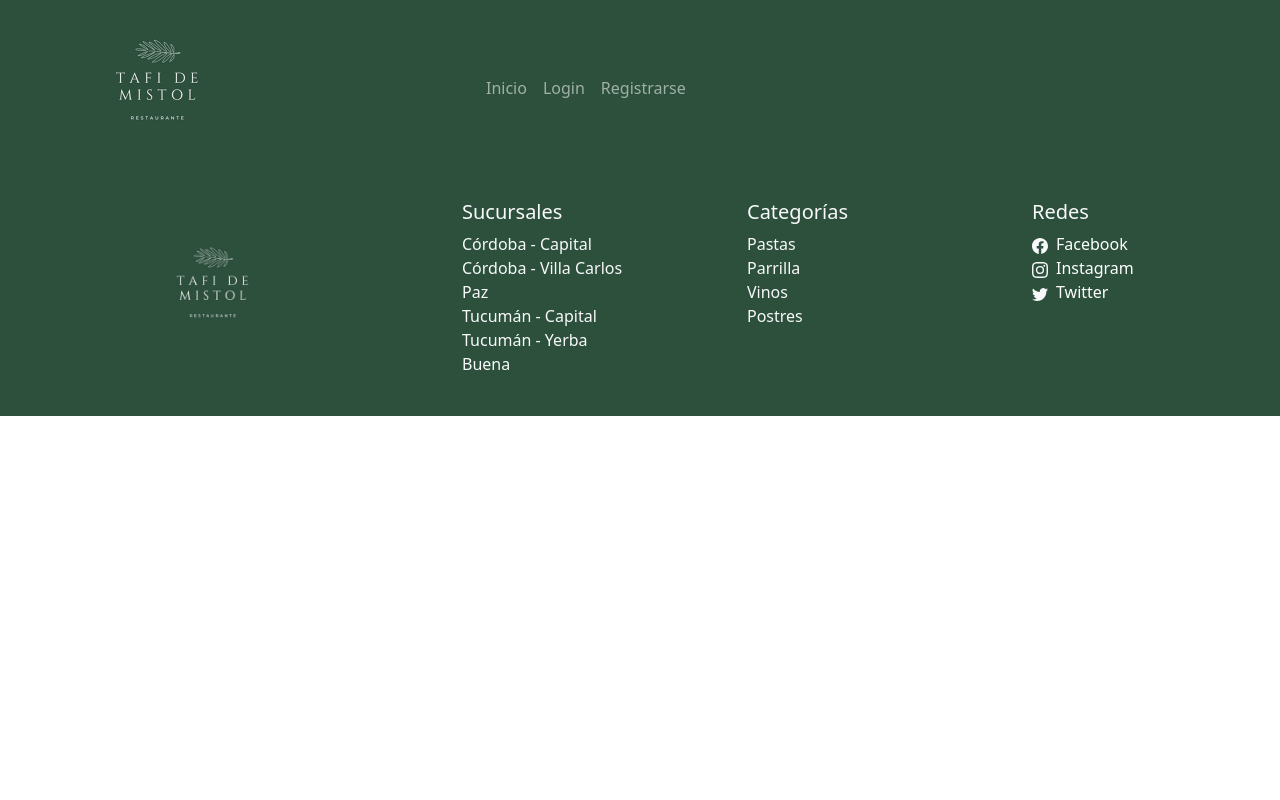
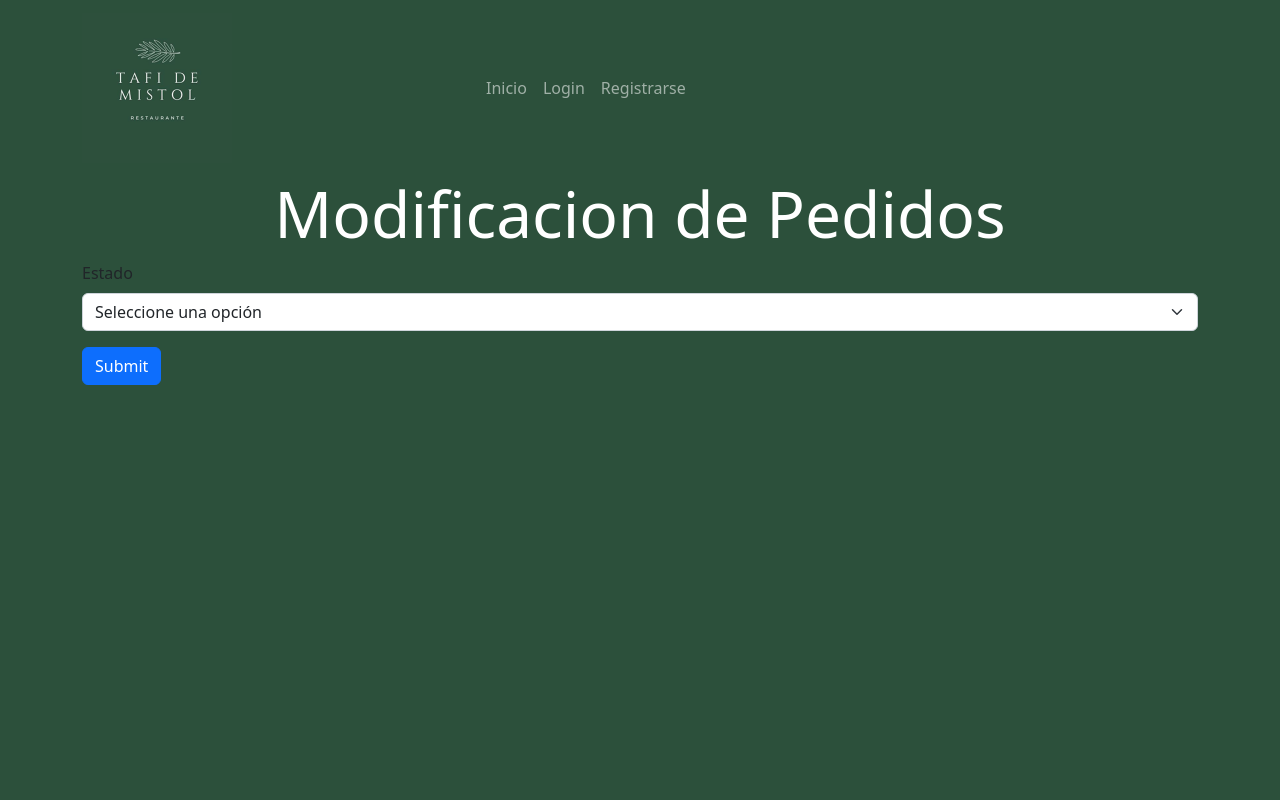
Before and after one commit to gonzalogg94/restaurantFront, a React (Create React App) app: page /administrador/pedidosAdmin/editarPedido/1 in a window 1280 px wide. Shown: the top 800 px of the page. Built offline with nearby package versions, Linux system fonts and the light colour scheme; a web font is replaced by a local one.

Commit message:
agregamos form para modificar pedido

```diff
--- a/src/App.jsx
+++ b/src/App.jsx
@@ -21,6 +21,7 @@ import ListaBebidas from './components/views/ListaBebidas';
 import ListaAperitivos from './components/views/ListaAperitivos';
 import Carta from './components/views/carta/Carta';
 import PedidosAdmin from "./components/views/PedidosAdmin"
+import FormPedidos from './components/views/pedidos/FormPedidos';
 
 
 function App() {
@@ -51,6 +52,7 @@ function App() {
  <Route exact path='/adminUsuarios' element={<AdminUsuarios/>} />
  <Route exact path='/login' element={<Login setUsuarioLogueado={setUsuarioLogueado} setSaludoNavbar={setSaludoNavbar}/>} />
  <Route exact path='/administrador/pedidosAdmin' element={<PedidosAdmin/>} />
+ <Route exact path='/administrador/pedidosAdmin/editarPedido/:id' element={<FormPedidos/>} />
  </Routes>
  <Footer></Footer>
  </BrowserRouter>
--- a/src/components/views/pedidos/CardPedidos.jsx
+++ b/src/components/views/pedidos/CardPedidos.jsx
@@ -1,7 +1,10 @@
 import Card from "react-bootstrap/Card";
 import Button from "react-bootstrap/Button";
+import { Link } from "react-router-dom";
+
 
 const CardPedidos = (props) => {
+
 
   return (
     <Card className="bg-success text-light m-3" style={{ width: "18rem" }}>
@@ -12,9 +15,9 @@ const CardPedidos = (props) => {
         <Card.Text>Estado: {props.pedidos.estado}</Card.Text>
         <Card.Text>Costo Total: ${props.pedidos.costoTotal}</Card.Text>
         <div className="d-flex justify-content-end">
-          <Button variant="outline-warning" size="sm">
-            Warning
-          </Button>
+          <Link className="btn btn-outline-warning"size="sm" to={`/administrador/pedidosAdmin/editarPedido/${props.pedidos._id}`} >
+            Modificar
+          </Link>
         </div>
       </Card.Body>
     </Card>
--- /dev/null
+++ b/src/components/views/pedidos/FormPedidos.jsx
@@ -0,0 +1,46 @@
+import { Container } from "react-bootstrap";
+import Button from 'react-bootstrap/Button';
+import Form from 'react-bootstrap/Form';
+import { useForm } from "react-hook-form";
+
+const FormPedidos = () => {
+    const{register,handleSubmit,formState:{errors}}= useForm();
+
+    const onSubmit =(datos)=>{
+        console.log(datos);
+        console.log("desde nuestro evento onsubmit");
+    }
+    return (
+      <section className="colorFondo">
+        <Container>
+            <h2 className="display-3 text-center text-white">Modificacion de Pedidos</h2>
+        <Form onSubmit={handleSubmit(onSubmit)}>
+        <Form.Group className="mb-3" controlId="formCategoria">
+            <Form.Label>Estado</Form.Label>
+            <Form.Select
+              {...register("estado", {
+                required: "Debe seleccionar una Estado",
+              })}
+            >
+              <option value="">Seleccione una opción</option>
+              <option value="Pendiente">Pendiente</option>
+              <option value="Entregado">Entregado</option>
+              <option value="Cancelado">Cancelado</option>
+
+
+            </Form.Select>
+            <Form.Text className="text-danger">
+              {errors.estado?.message}
+            </Form.Text>
+          </Form.Group>
+
+      <Button variant="primary" type="submit">
+        Submit
+      </Button>
+    </Form>
+        </Container>
+      </section>
+    );
+};
+
+export default FormPedidos;
```
